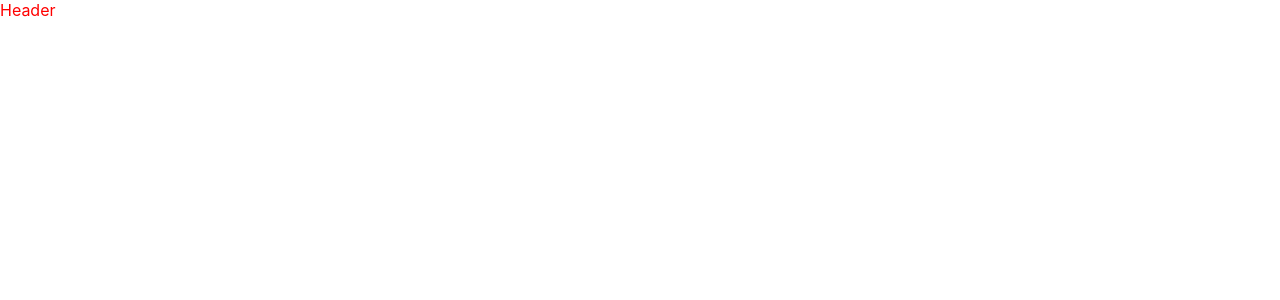
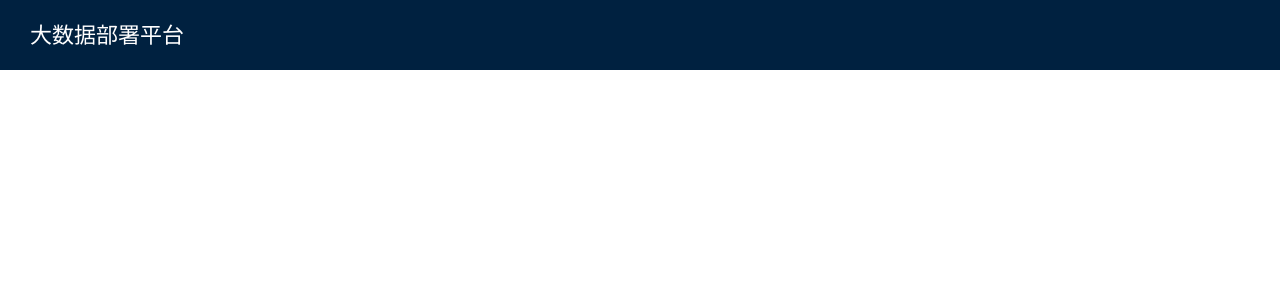
Before and after one commit to 0xqq/big-data-platform, a React app: page / in a window 1280 px wide. Shown: the top 300 px of the page. Built offline with nearby package versions, Linux system fonts and the light colour scheme.

Commit message:
[feat] Header样式初步调整

```diff
--- a/src/App.js
+++ b/src/App.js
@@ -1,12 +1,17 @@
 import React, { Component } from 'react';
-import './App.css';
+import styles from './App.module.scss';
 import Header from './components/Header'
 
 class App extends Component {
     render() {
         return (
-            <div className="App">
-                <Header />
+            <div className={styles.App}>
+                <div className={styles.headerBox}>
+                    <Header />
+                </div>
+                <div className={styles.bodyBox}>
+
+                </div>
             </div>
         );
     }
--- /dev/null
+++ b/src/App.module.scss
@@ -0,0 +1,12 @@
+.App {
+    height: 100vh;
+
+    $headerHeight: 70px;
+    .headerBox  {
+        height: $headerHeight;
+    }
+
+    .bodyBox {
+        height: calc(100% - #{$headerHeight});
+    }
+}
--- a/src/components/Header/index.js
+++ b/src/components/Header/index.js
@@ -4,7 +4,9 @@ import styles from './index.module.scss';
 export default class Header extends Component {
     render () {
         return (
-            <div className={styles.Header}>Header</div>
+            <div className={styles.Header}>
+                <div className={styles.title}>大数据部署平台</div>
+            </div>
         );
     }
 }
--- a/src/components/Header/index.module.scss
+++ b/src/components/Header/index.module.scss
@@ -1,4 +1,15 @@
+$height: 70px;
+
 .Header {
-    height: 100px;
-    color: red;
+    height: $height;
+    background: #002140;
+
+    .title {
+        height: 100%;
+        line-height: $height;
+        float: left;
+        font-size: 22px;
+        color: #fff;
+        padding-left: 30px;
+    }
 }
--- a/src/App.css
+++ b/src/index.css
@@ -7,7 +7,3 @@ body {
     -webkit-font-smoothing: antialiased;
     -moz-osx-font-smoothing: grayscale;
 }
-
-.App {
-    height: 100vh;
-}
--- a/src/index.js
+++ b/src/index.js
@@ -2,6 +2,8 @@ import React from 'react';
 import ReactDOM from 'react-dom';
 import App from './App';
 import * as serviceWorker from './serviceWorker';
+
+import './index.css';
 
 ReactDOM.render(<App />, document.getElementById('root'));
 
```
